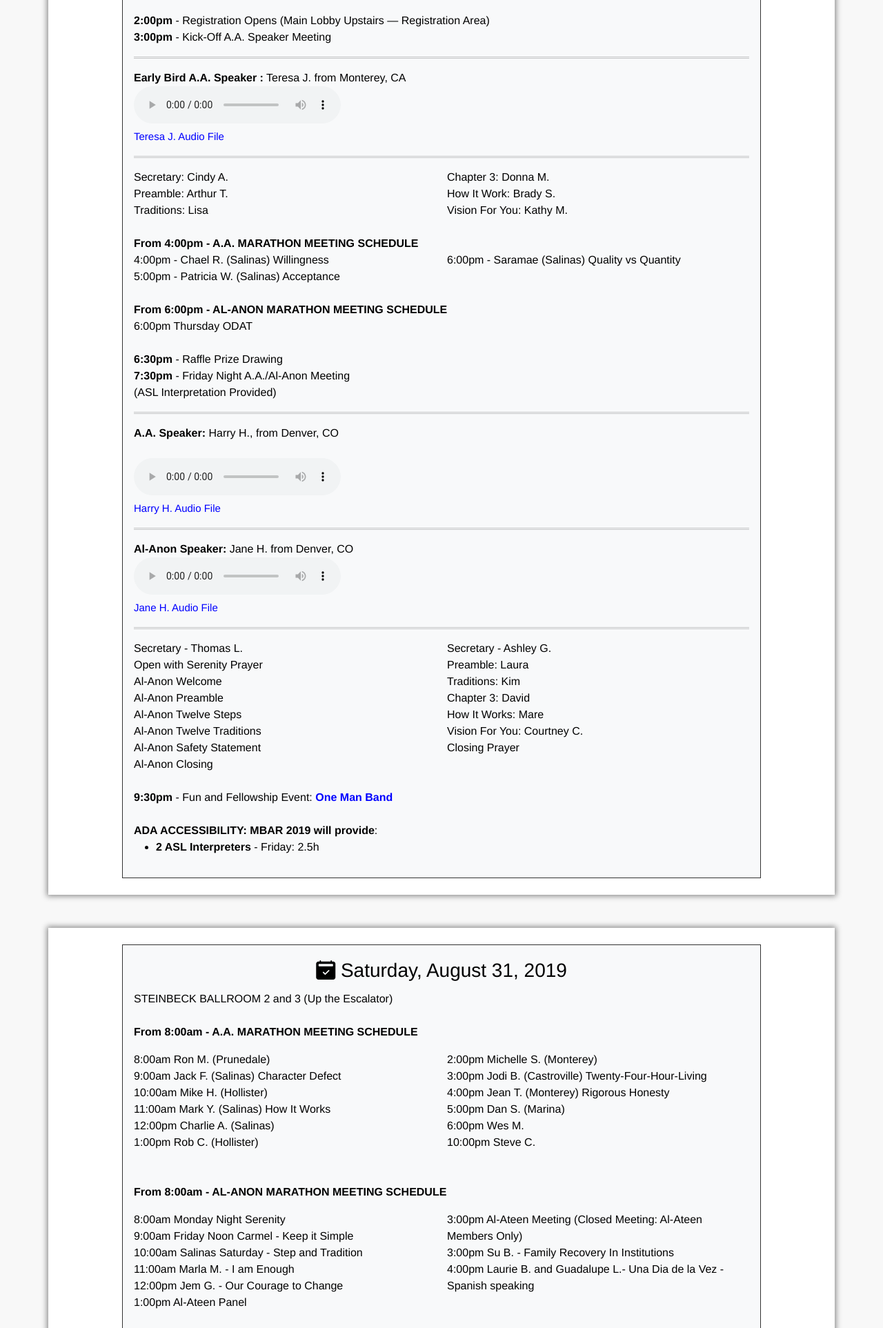
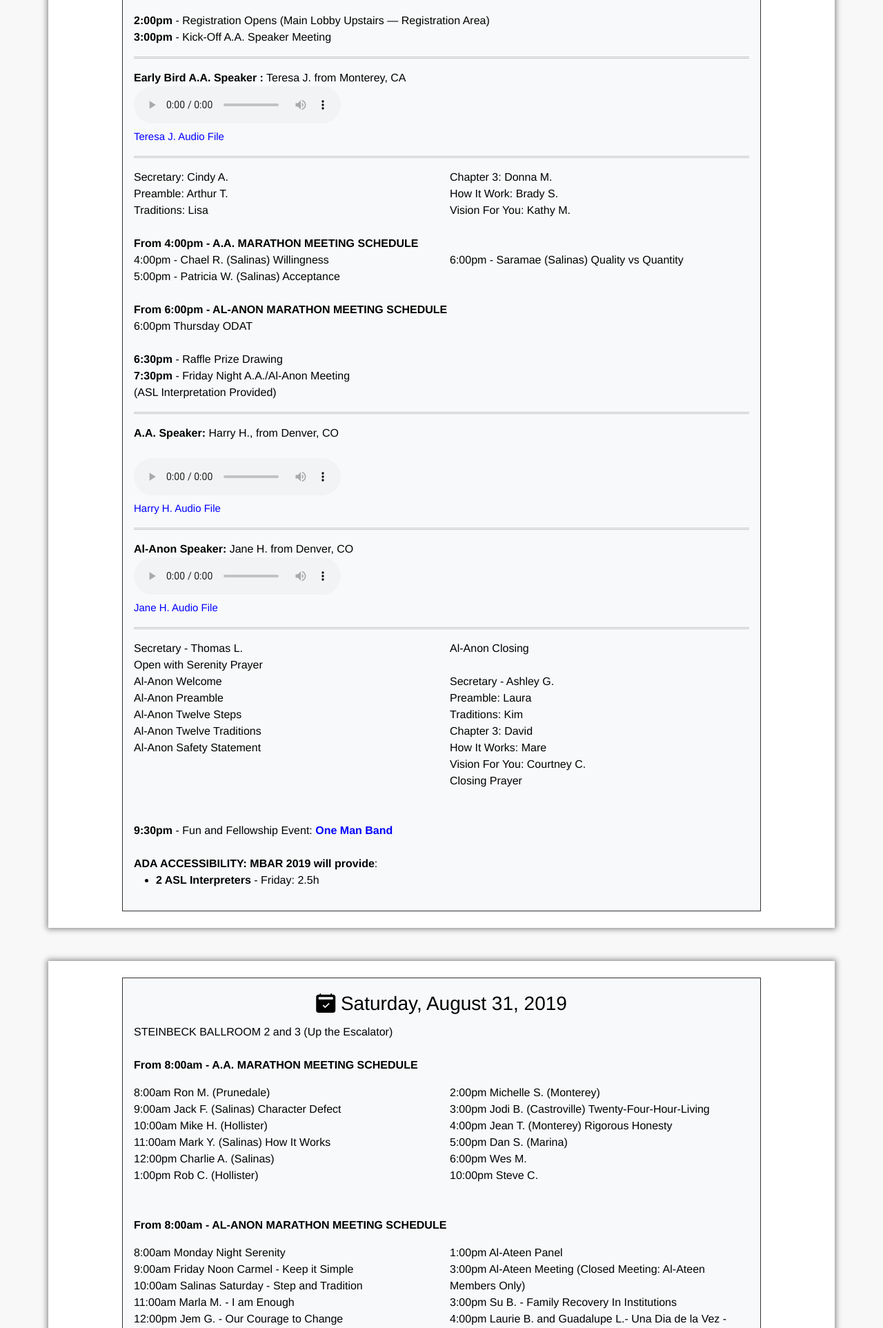
Before and after one commit to philemmons/mbar, a PHP site: page /conference-2019.php in a window 1280 px wide. Shown: the part 1700-3625 px from the top of the page at 69% size. Run offline with PHP 8.4, Linux system fonts and the light colour scheme; some libraries are stand-ins or nearby versions.

Commit message:
replaced table layout

```diff
--- a/conference-2019.php
+++ b/conference-2019.php
@@ -115,36 +115,43 @@ include_once 'header.inc'
                         <span style="font-size: 15px; color: blue">Teresa J. Audio File</span>
                         <br>
                         <hr>
-                        <div style="column-count: 2">
+                        <div class="row">
+                            <div class="col-sm-6">
                                 Secretary: Cindy A.
                                 <br>
                                 Preamble: Arthur T.
                                 <br>
                                 Traditions: Lisa
-                            <br>
+                            </div>
+
+                            <div class="col-sm-6">
                                 Chapter 3: Donna M.
                                 <br>
                                 How It Work: Brady S.
                                 <br>
                                 Vision For You: Kathy M.
-                            <br>
+                            </div>
                         </div>
                         <br>
                         <strong> From 4:00pm - <span class="text-uppercase">A.A. Marathon Meeting Schedule</span></strong>
                         <br>
-                        <div style="column-count: 2">
+                        <div class="row">
+                            <div class="col-sm-6">
                                 4:00pm - Chael R. (Salinas) Willingness
                                 <br>
                                 5:00pm - Patricia W. (Salinas) Acceptance
-                            <br>
+                            </div>
+
+                            <div class="col-sm-6">
                                 6:00pm - Saramae (Salinas) Quality vs Quantity
-                            <br>
+                            </div>
                         </div>
                         <br>
                         <strong>From 6:00pm - <span class="text-uppercase">Al-Anon Marathon Meeting Schedule</span></strong>
-                        <div style="column-count: 2">
+                        <div class="row">
+                            <div class="col-sm-6">
                                 6:00pm Thursday ODAT
-                            <br>
+                            </div>
                         </div>
                         <br>
                         <strong>6:30pm</strong> - Raffle Prize Drawing
@@ -176,7 +183,8 @@ include_once 'header.inc'
                         <span style="font-size: 15px; color: blue">Jane H. Audio File</span>
                         <br>
                         <hr>
-                        <div style="column-count: 2">
+                        <div class="row">
+                            <div class="col-sm-6">
                                 Secretary - Thomas L.
                                 <br>
                                 Open with Serenity Prayer
@@ -190,7 +198,9 @@ include_once 'header.inc'
                                 Al-Anon Twelve Traditions
                                 <br>
                                 Al-Anon Safety Statement
-                            <br>
+                            </div>
+
+                            <div class="col-sm-6">
                                 Al-Anon Closing
                                 <br><br>
                                 Secretary - Ashley G.
@@ -206,8 +216,10 @@ include_once 'header.inc'
                                 Vision For You: Courtney C.
                                 <br>
                                 Closing Prayer
+                            </div>
+                        </div>
+
                         <br><br>
-                        </div>
                         <strong>9:30pm</strong> - Fun and Fellowship Event: <span style="color: blue; font-weight: 600">One Man Band</span>
                         <br><br>
                         <strong><span class="text-uppercase">ADA Accessibility</span>: MBAR 2019 will provide</strong>:
@@ -232,7 +244,8 @@ include_once 'header.inc'
                         <p><strong>From 8:00am - <span class="text-uppercase">A.A. Marathon Meeting Schedule</span></strong>
                             <br>
                         </p>
-                        <div style="column-count: 2">
+                        <div class="row">
+                            <div class="col-sm-6">
                                 8:00am Ron M. (Prunedale)
                                 <br>
                                 9:00am Jack F. (Salinas) Character Defect
@@ -244,7 +257,9 @@ include_once 'header.inc'
                                 12:00pm Charlie A. (Salinas)
                                 <br>
                                 1:00pm Rob C. (Hollister)
-                            <br>
+                            </div>
+
+                            <div class="col-sm-6">
                                 2:00pm Michelle S. (Monterey)
                                 <br>
                                 3:00pm Jodi B. (Castroville) Twenty-Four-Hour-Living
@@ -256,13 +271,15 @@ include_once 'header.inc'
                                 6:00pm Wes M.
                                 <br>
                                 10:00pm Steve C.
-                            <br>
                             </div>
+                        </div>
+
                         <br><br>
                         <p>
                             <strong>From 8:00am - <span class="text-uppercase">Al-Anon Marathon Meeting Schedule</span></strong>
                         </p>
-                        <div style="column-count: 2">
+                        <div class="row">
+                            <div class="col-sm-6">
                                 8:00am Monday Night Serenity
                                 <br>
                                 9:00am Friday Noon Carmel - Keep it Simple
@@ -272,7 +289,9 @@ include_once 'header.inc'
                                 11:00am Marla M. - I am Enough
                                 <br>
                                 12:00pm Jem G. - Our Courage to Change
-                            <br>
+                            </div>
+
+                            <div class="col-sm-6">
                                 1:00pm Al-Ateen Panel
                                 <br>
                                 3:00pm Al-Ateen Meeting (Closed Meeting: Al-Ateen Members Only)
@@ -280,8 +299,9 @@ include_once 'header.inc'
                                 3:00pm Su B. - Family Recovery In Institutions
                                 <br>
                                 4:00pm Laurie B. and Guadalupe L.- Una Dia de la Vez - Spanish speaking
-                            <br>
                             </div>
+                        </div>
+
                         <br>
                         <strong>8:00am</strong> - Round Up Fellowship Breakfast (Bethlehem Lutheran Church Hall ∆)
                         <br><br>
@@ -343,7 +363,8 @@ include_once 'header.inc'
                         <br>
                         <span style="font-size: 15px; color: blue">Charlie H. Henderson Audio File</span>
                         <hr>
-                        <div style="column-count: 2">
+                        <div class="row">
+                            <div class="col-sm-6">
                                 Secretary - May H.
                                 <br>
                                 Countdown: Michael R. and Naomi B.
@@ -351,7 +372,9 @@ include_once 'header.inc'
                                 Preamble: Kristen
                                 <br>
                                 Traditions: Jimmy B.
-                            <br>
+                            </div>
+
+                            <div class="col-sm-6">
                                 Chapter Three — More About Alcoholism: George F.
                                 <br>
                                 How It Works: Donna D.
@@ -359,8 +382,9 @@ include_once 'header.inc'
                                 Vision For You: Stephanie
                                 <br>
                                 Closing Prayer
-                            <br>
                             </div>
+                        </div>
+
                         <br>
                         <hr>
                         <br>
@@ -407,7 +431,8 @@ include_once 'header.inc'
                         <br>
                         ASL Interpretation Provided
                         <br>
-                        <div style="column-count: 2">
+                        <div class="row">
+                            <div class="col-sm-6">
                                 Secretary - Thomas L.
                                 <br>
                                 Open with Serenity Prayer
@@ -415,7 +440,9 @@ include_once 'header.inc'
                                 Al-Anon Welcome
                                 <br>
                                 Al-Anon Preamble
-                            <br>
+                            </div>
+
+                            <div class="col-sm-6">
                                 Al-Anon Twelve Steps
                                 <br>
                                 Al-Anon Twelve Traditions
@@ -423,8 +450,9 @@ include_once 'header.inc'
                                 Al-Anon Safety Statement
                                 <br>
                                 Al-Anon Closing
-                            <br>
                             </div>
+                        </div>
+
                         <br>
                         <hr>
                         <strong>11:00am</strong> - <strong>A.A. Speaker:</strong> Pat B., Clovis, CA
@@ -439,18 +467,22 @@ include_once 'header.inc'
                         <br>
                         <hr>
                         (ASL Interpretation Provided)<br>
-                        <div style="column-count: 2">
+                        <div class="row">
+                            <div class="col-sm-6">
                                 Preamble
                                 <br>
                                 Traditions
                                 <br>
                                 Chapter Three — More About Alcoholism
-                            <br>
+                            </div>
+
+                            <div class="col-sm-6">
                                 How It Works
                                 <br>
                                 Vision For You
-                            <br>
                             </div>
+                        </div>
+
                         <br>
                         <p><strong>12:00pm</strong> - Conference Ends — See You Next Time
                             <br>
```
Lines whose indentation alone changed are shown as unchanged.
